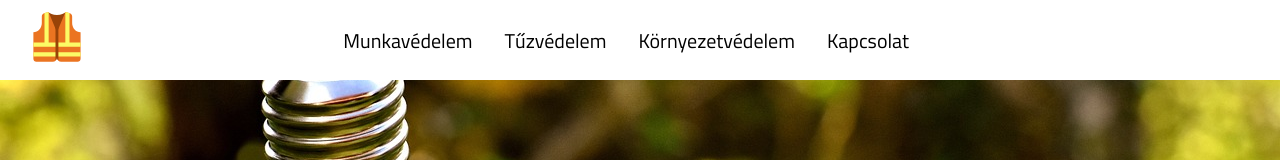
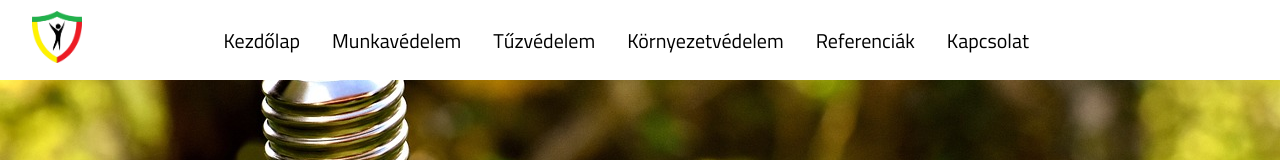
Before and after one commit to pappdanie1/SafetyResponsive, a React (Vite) app: page / in a window 1280 px wide. Shown: the top 160 px of the page. Built offline with nearby package versions, Linux system fonts and the light colour scheme; grey boxes are pictures that could not be loaded.

Commit message:
refactor

```diff
--- a/index.html
+++ b/index.html
@@ -2,7 +2,7 @@
 <html lang="en">
   <head>
     <meta charset="UTF-8" />
-    <link rel="icon" type="jpg" href="./src/assets/icon.svg" />
+    <link rel="icon" type="jpg" href="./src/assets/logo.png" />
     <meta name="viewport" content="width=device-width, initial-scale=1.0" />
     <title>Papp Zsolt</title>
   </head>
--- a/src/components/Carousel.jsx
+++ b/src/components/Carousel.jsx
@@ -5,7 +5,7 @@ import 'slick-carousel/slick/slick-theme.css';
 
 const Carousel = () => {
     const settings = {
-        dots: true,
+        dots: false,
         infinite: true,
         speed: 1000,
         slidesToShow: 1,
--- a/src/components/Header.jsx
+++ b/src/components/Header.jsx
@@ -14,12 +14,14 @@ const Header = () => {
     return (
         <header>
             <Link to='/'>
-                <img className="header-logo" src="/src/assets/icon.svg" alt="" />
+                <img className="header-logo" src="/src/assets/logo.png" alt="" />
             </Link>
             <nav ref={navRef}>
+                <a href="/">Kezdőlap</a>
                 <a href="/munkavedelem">Munkavédelem</a>
                 <a href="/tuzvedelem">Tűzvédelem</a>
                 <a href="/kornyezetvedelem">Környezetvédelem</a>
+                <a href="/referenciak">Referenciák</a>
                 <a href="/kapcsolat">Kapcsolat</a>
                 <button className="nav-btn nav-close-btn" onClick={showNavbar} >
                     <FaTimes />
```
